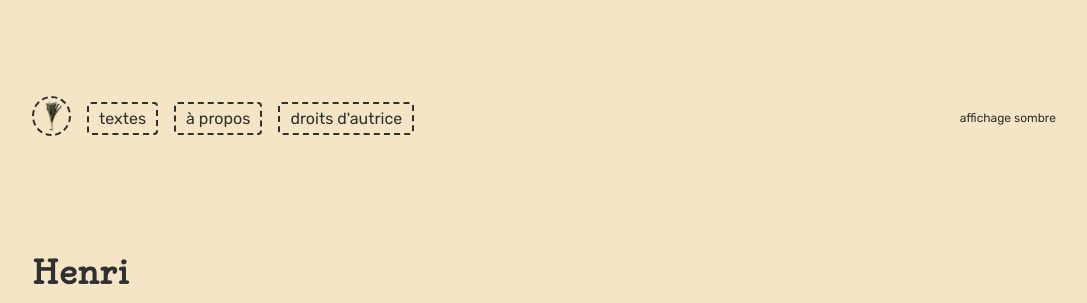
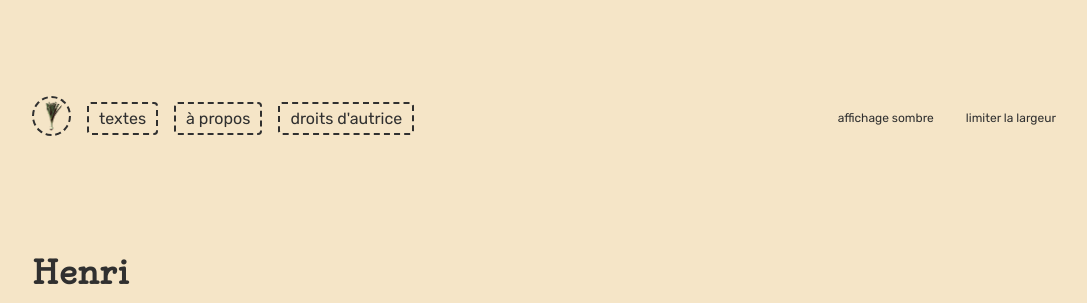
Before and after one commit to spauline-dev/tlmfs, a Jekyll site: the page built from site/pages/textes/2019_henri.md, in a window 1280 px wide. Shown: the top 303 px of the page, without its empty margins (96-1183 px from the left). Built offline with Jekyll 4.4.1, drawn with Linux system fonts in a browser that asks for light colours.

Commit message:
add narrow mode for texte pagesO

```diff
--- a/site/_includes/navigation.html
+++ b/site/_includes/navigation.html
@@ -9,6 +9,9 @@
         {% endfor %}
     </div>
     {% if page.class == "texte" %}
-        <label for="toggle-dark-mode" aria-hidden="true">affichage sombre</label>
+        <div class="reading-params">
+            <label for="toggle-dark-mode" aria-hidden="true">affichage sombre</label>
+            <label for="toggle-narrow-mode" aria-hidden="true">limiter la largeur</label>
+        </div>
     {% endif %}
 </nav>
--- a/site/_layouts/default.html
+++ b/site/_layouts/default.html
@@ -27,6 +27,7 @@
       {% endif %}
       {% if page.class == "texte" %}
         <input type="checkbox" id="toggle-dark-mode" aria-hidden="true">
+        <input type="checkbox" id="toggle-narrow-mode" aria-hidden="true">
       {% endif %}
     <main id="main-container" class="{% if page.class %}{{ page.class }}{% else %}default{% endif %}">
       {% if page.title != "accueil" %}
--- a/site/_sass/dark_mode.sass
+++ b/site/_sass/dark_mode.sass
@@ -1,27 +1,3 @@
-// hide darkmode checkbox
-#toggle-dark-mode
-    position: absolute
-    left: -10000px
-    top: auto
-    width: 1px
-    height: 1px
-    overflow: hidden
-
-    &:focus-visible
-        position: absolute
-        z-index: 100
-        width: initial
-        height: initial
-        left: initial
-        top: 8em
-        right: 16em
-
-label[for="toggle-dark-mode"]
-    font-size: 12px
-    &:hover
-        cursor: pointer
-        text-decoration: underline
-
 // apply darkmode when checkbox checked
 #toggle-dark-mode:checked ~ main#main-container
     color: $beige
--- a/site/_sass/menu.sass
+++ b/site/_sass/menu.sass
@@ -72,8 +72,6 @@
             -moz-animation: $spin
             animation: $spin
             border-style: solid
-
-
 
 .menu-text
     display: flex
--- a/site/_sass/textes.sass
+++ b/site/_sass/textes.sass
@@ -60,3 +60,60 @@
 
     p
         line-height: 2em
+
+$width-narrow-mode: 600px
+$max-width-no-narrow-mode: 799px
+$min-width-narrow-mode: 800px
+
+@media screen and (max-width: $max-width-no-narrow-mode)
+    label[for=toggle-narrow-mode]
+        display: none
+
+@media screen and (min-width: $min-width-narrow-mode)
+    #toggle-narrow-mode:checked ~ main#main-container > #main-content
+        width: $width-narrow-mode
+
+.reading-params
+    display: flex
+    gap: 2em
+
+    label
+        font-size: 12px
+        &:hover
+            cursor: pointer
+            text-decoration: underline
+
+// hide reading params checkboxes
+#toggle-dark-mode, #toggle-narrow-mode
+    position: absolute
+    left: -10000px
+    top: auto
+    width: 1px
+    height: 1px
+    overflow: hidden
+
+// show checkbox at focus for dark mode
+#toggle-dark-mode:focus-visible
+    position: absolute
+    z-index: 100
+    width: initial
+    height: initial
+    left: initial
+
+    @media screen and (max-width: $max-mobile)
+        top: 4.5em
+        left: 2em
+    @media screen and (min-width: $min-tablet)
+        top: 9.5em
+        right: 21em
+
+// show checkbox at focus for narrow mode (large screen only)
+#toggle-narrow-mode:focus-visible
+    @media screen and (min-width: $min-tablet)
+        position: absolute
+        z-index: 100
+        width: initial
+        height: initial
+        left: initial
+        top: 9.5em
+        right: 12em
```
